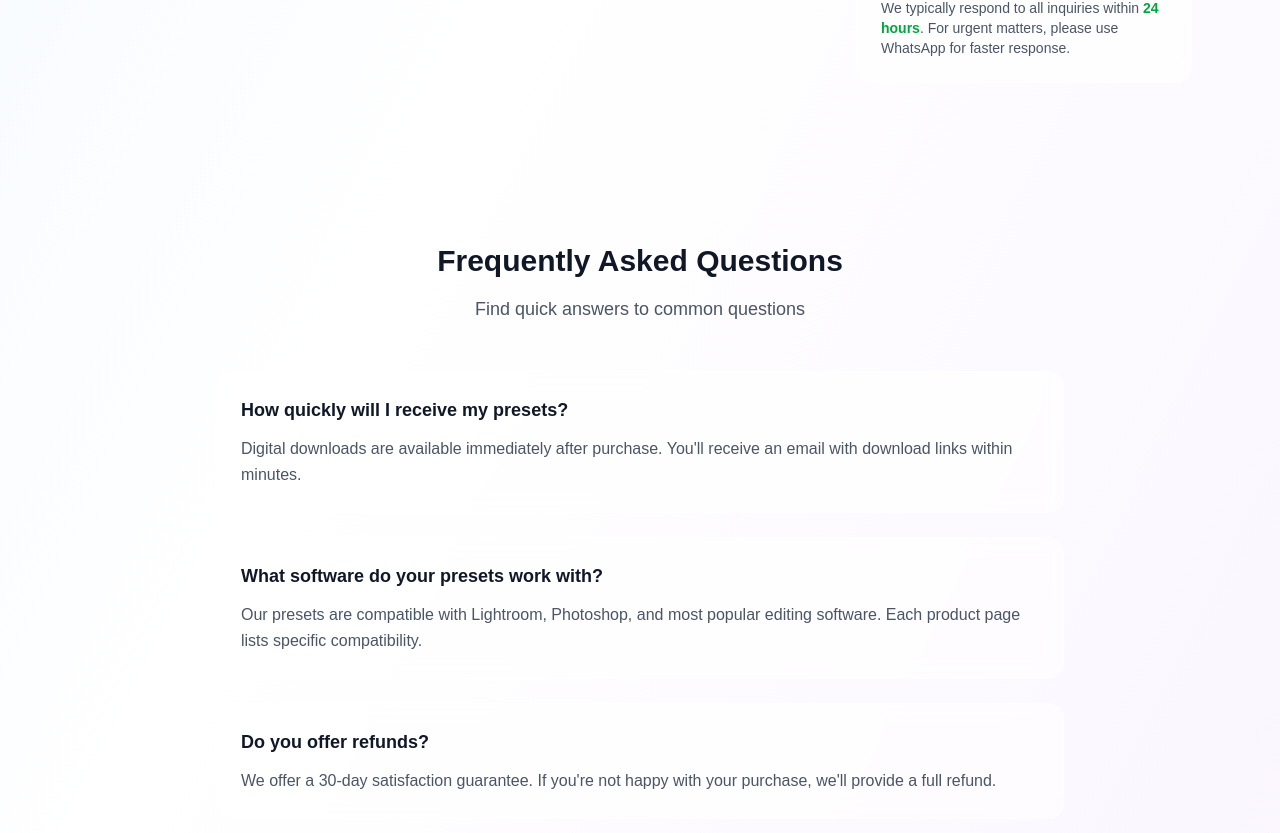
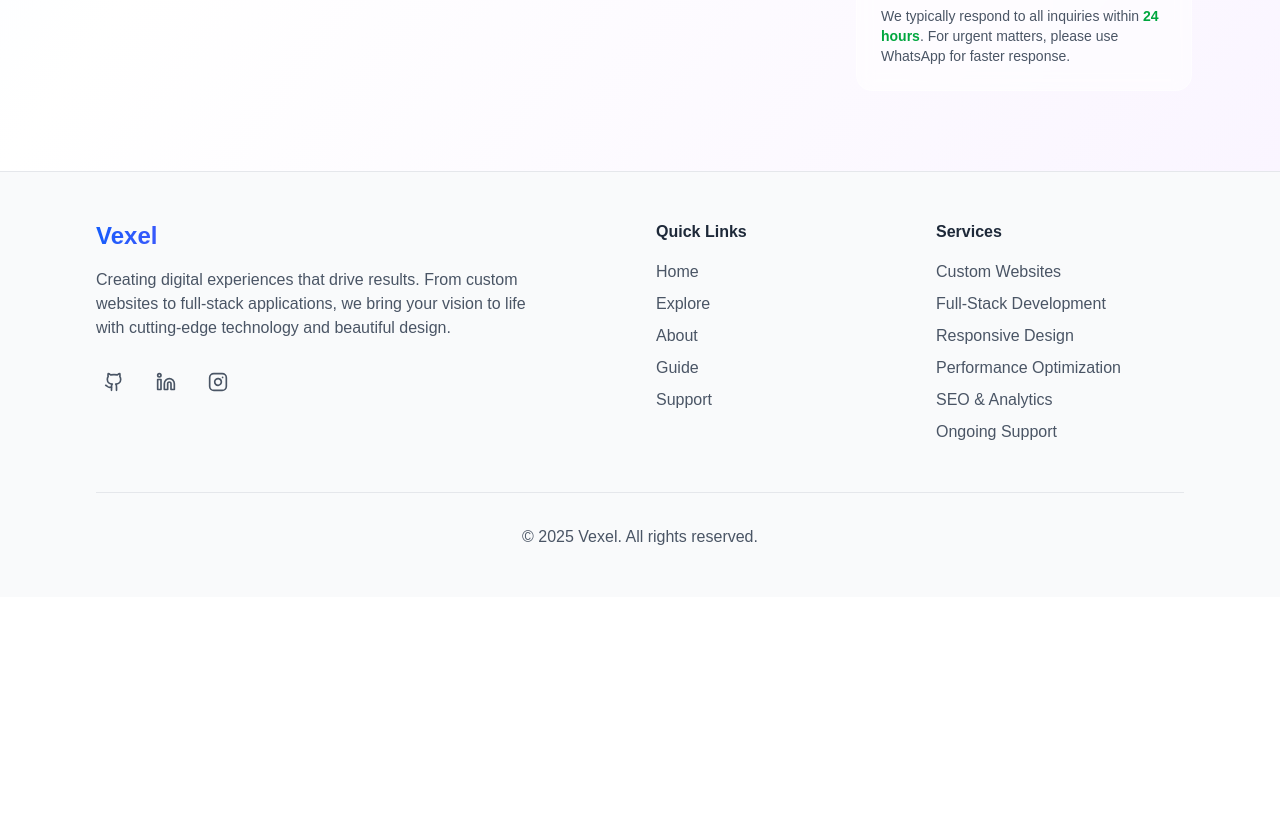
Before and after one commit to josecschalil/superman, a Next.js app: page /support in a window 1280 px wide. Shown: the part 1547-2380 px from the top of the page. After the commit the page ends 2144 px from the top, so only its background shows below. Built offline with nearby package versions, Linux system fonts and the light colour scheme.

Commit message:
modified skeleton

```diff
--- a/src/app/about/page.js
+++ b/src/app/about/page.js
@@ -99,7 +99,7 @@
               >
                 Crafting Visual
               </span>
-              <span className="block bg-gradient-to-r from-blue-600 via-purple-600 to-teal-500 bg-clip-text text-transparent">
+              <span className="block bg-gradient-to-r from-blue-600 via-purple-600 to-teal-500 bg-clip-text text-transparent py-1">
                 Excellence
               </span>
             </h1>
--- a/src/app/support/page.js
+++ b/src/app/support/page.js
@@ -135,7 +135,7 @@
               Get In Touch
             </div>
 
-            <h1 className="text-5xl md:text-6xl font-bold tracking-tight">
+            <h1 className="text-5xl md:text-6xl font-bold tracking-tight ">
               <span
                 className={`block ${
                   darkMode ? "text-gray-100" : "text-gray-900"
@@ -143,13 +143,13 @@
               >
                 Let's Create
               </span>
-              <span className="block bg-gradient-to-r from-blue-600 via-purple-600 to-teal-500 bg-clip-text text-transparent">
+              <span className="block bg-gradient-to-r from-blue-600 via-purple-600 to-teal-500 bg-clip-text text-transparent py-1">
                 Together
               </span>
             </h1>
 
             <p
-              className={`text-xl leading-relaxed max-w-3xl mx-auto ${
+              className={`text-xl leading-relaxed max-w-3xl mx-auto font-bold${
                 darkMode ? "text-gray-300" : "text-gray-600"
               }`}
             >
@@ -514,56 +514,6 @@
           </div>
         </div>
       </section>
-
-      {/* FAQ Section */}
-      <section className="py-20">
-        <div className="max-w-4xl mx-auto px-6">
-          <div className="text-center mb-12">
-            <h2
-              className={`text-3xl font-bold mb-4 ${
-                darkMode ? "text-white" : "text-gray-900"
-              }`}
-            >
-              Frequently Asked Questions
-            </h2>
-            <p
-              className={`text-lg ${
-                darkMode ? "text-gray-300" : "text-gray-600"
-              }`}
-            >
-              Find quick answers to common questions
-            </p>
-          </div>
-
-          <div className="space-y-6">
-            {faqs.map((faq, index) => (
-              <div
-                key={index}
-                className={`p-6 rounded-2xl backdrop-blur-sm border ${
-                  darkMode
-                    ? "bg-gray-800/20 border-gray-700/30"
-                    : "bg-white/50 border-white/50"
-                }`}
-              >
-                <h3
-                  className={`text-lg font-semibold mb-3 ${
-                    darkMode ? "text-white" : "text-gray-900"
-                  }`}
-                >
-                  {faq.question}
-                </h3>
-                <p
-                  className={`leading-relaxed ${
-                    darkMode ? "text-gray-300" : "text-gray-600"
-                  }`}
-                >
-                  {faq.answer}
-                </p>
-              </div>
-            ))}
-          </div>
-        </div>
-      </section>
     </div>
   );
 };
```
